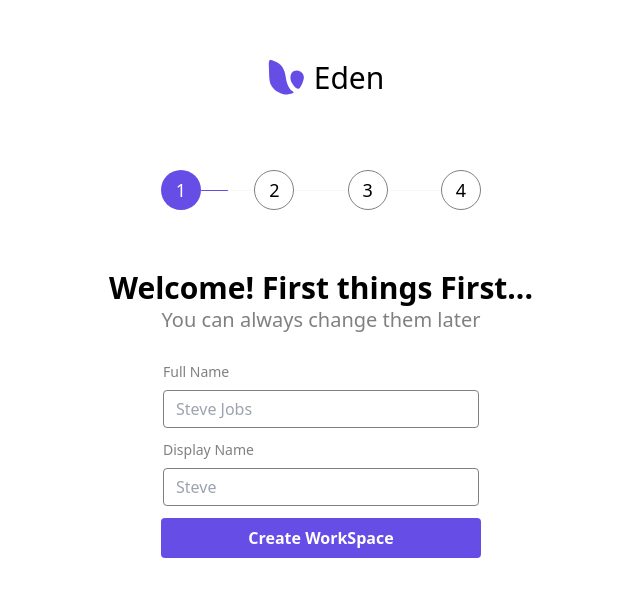
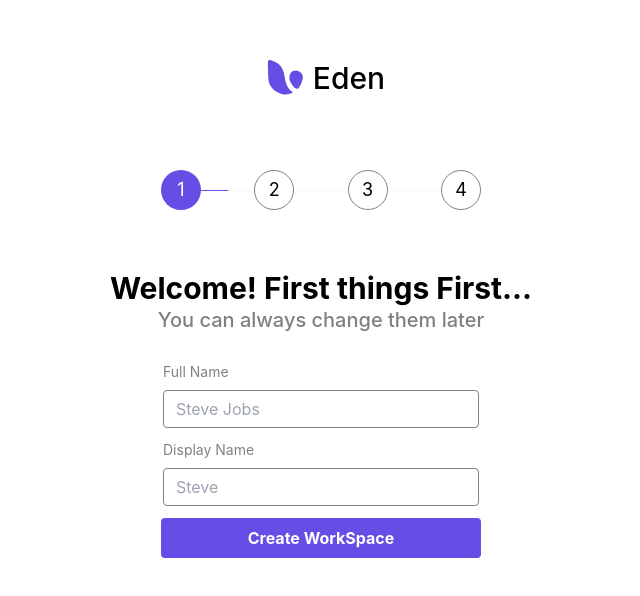
Before and after one commit to VishalB98/cutshort, a React (Create React App) app: page / in a window 1280 px wide. Shown: the part 102-698 px from the top of the page, without its empty margins (319-959 px from the left). Built offline with nearby package versions, Linux system fonts and the light colour scheme.

Commit message:
Inter Font

```diff
--- a/tailwind.config.js
+++ b/tailwind.config.js
@@ -7,6 +7,9 @@ module.exports = {
     extend: {},
     colors:{
       primary: '#664de5',
+    },
+    fontFamily: {
+      'sans': ['Inter', 'sans-serif'],
     }
   },
   plugins: [],
```
